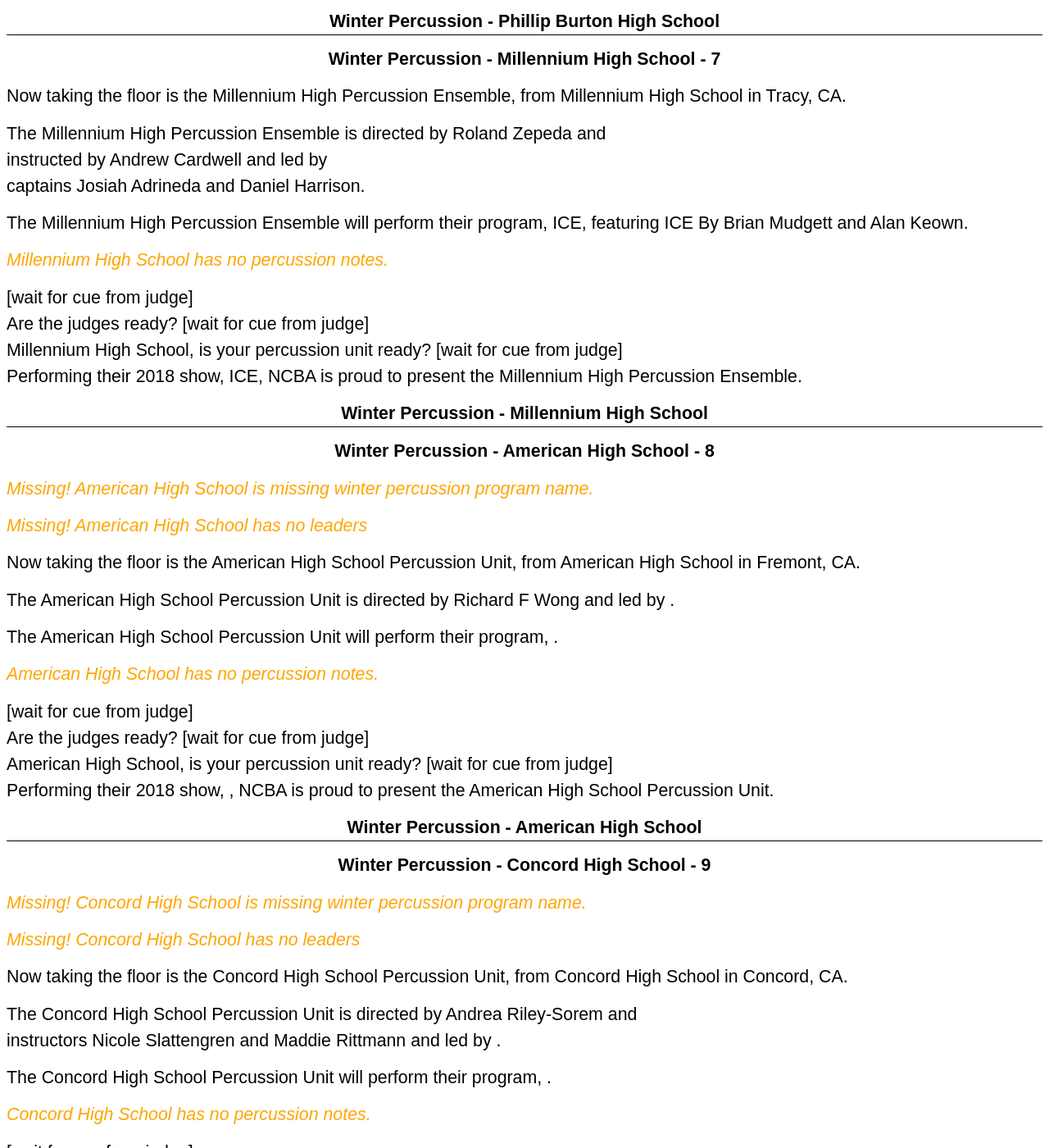
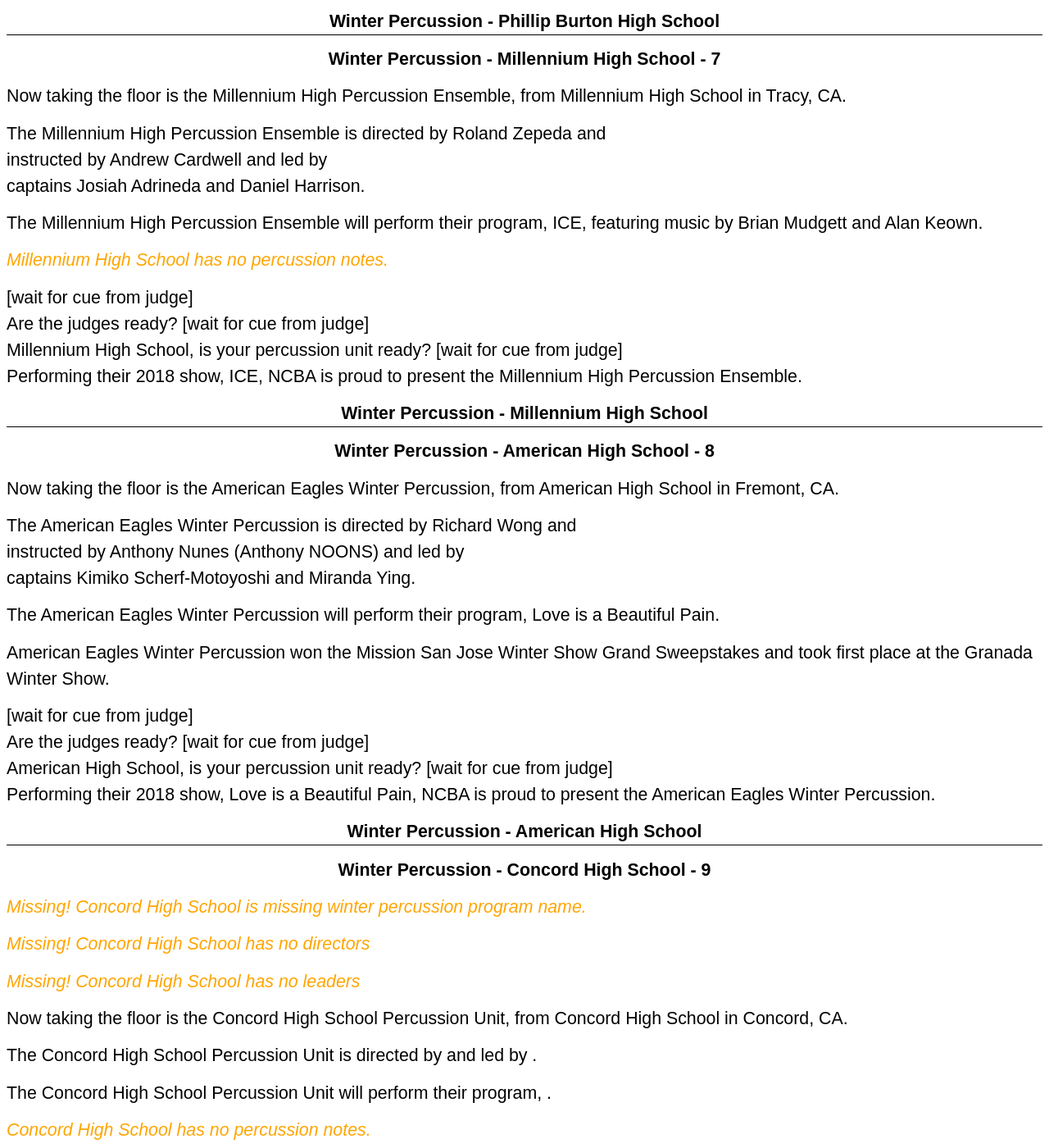
Before and after one commit to ericberdahl/band-review, a Jekyll site: the page built from winter-show.html, in a window 1280 px wide and 1400 px high, scrolled down 3477 px. Shown: the whole window at 82% size. Built offline with Jekyll 4.4.1, drawn with Linux system fonts in a browser that asks for light colours; some of the changed text lies outside the part shown.

Commit message:
Added winter show school notes.

```diff
--- a/_data/schools/american-hs.yml
+++ b/_data/schools/american-hs.yml
@@ -4,23 +4,42 @@ name: "American High School"
 
 city: "Fremont, CA"
 
-directors:
--   "Richard F Wong"
+winterguard:
+  nickname: "American Eagles Winter Guard"
 
-winterguard:
-    nickname:
+  directors: &directors
+  - "Richard Wong"
 
-    program:
+  other_directors:
+    instructed by:
+    - "Omar Gomez"
+    - "Jennifer Wong"
 
-    music:
+  leaders:
+    captains:
+    - "Emily House"
+    - "Lynn Phan"
 
-    leaders:
+  program: "Be With Me"
+
+  content: >
+    American Eagles Winter Guard won the Mission San Jose Winter Review Grand Sweepstakes
 
 winterpercussion:
-    nickname:
+  nickname: "American Eagles Winter Percussion"
 
-    program:
+  directors: *directors
 
-    music:
+  other_directors:
+    instructed by:
+    - "Anthony Nunes (Anthony NOONS)"
 
-    leaders:
+  leaders:
+    captains:
+    - "Kimiko Scherf-Motoyoshi"
+    - "Miranda Ying"
+
+  program: "Love is a Beautiful Pain"
+
+  content: >
+    American Eagles Winter Percussion won the Mission San Jose Winter Show Grand Sweepstakes and took first place at the Granada Winter Show.
--- a/_data/schools/millennium-hs.yml
+++ b/_data/schools/millennium-hs.yml
@@ -3,13 +3,6 @@ key: "millennium hs"
 name: "Millennium High School"
 
 city: "Tracy, CA"
-
-directors:
--   "Roland Zepeda"
-
-other_directors:
-    instructed by:
-    -   "Andrew Cardwell"
 
 winterguard:
     nickname:
@@ -23,11 +16,18 @@ winterguard:
 winterpercussion:
     nickname: "Millennium High Percussion Ensemble"
 
-    program: "ICE"
+    directors:
+    -   "Roland Zepeda"
 
-    music: "ICE By Brian Mudgett and Alan Keown"
+    other_directors:
+        instructed by:
+        -   "Andrew Cardwell"
 
     leaders:
         captains:
         -   "Josiah Adrineda"
         -   "Daniel Harrison"
+
+    program: "ICE"
+
+    music: "music by Brian Mudgett and Alan Keown"
```
Also changed, not shown: _data/schools/concord-hs.yml (+10 -10 lines), _data/schools/livermore-hs.yml (+16 -11 lines), _data/schools/park-ms.yml (+21 -5 lines).
